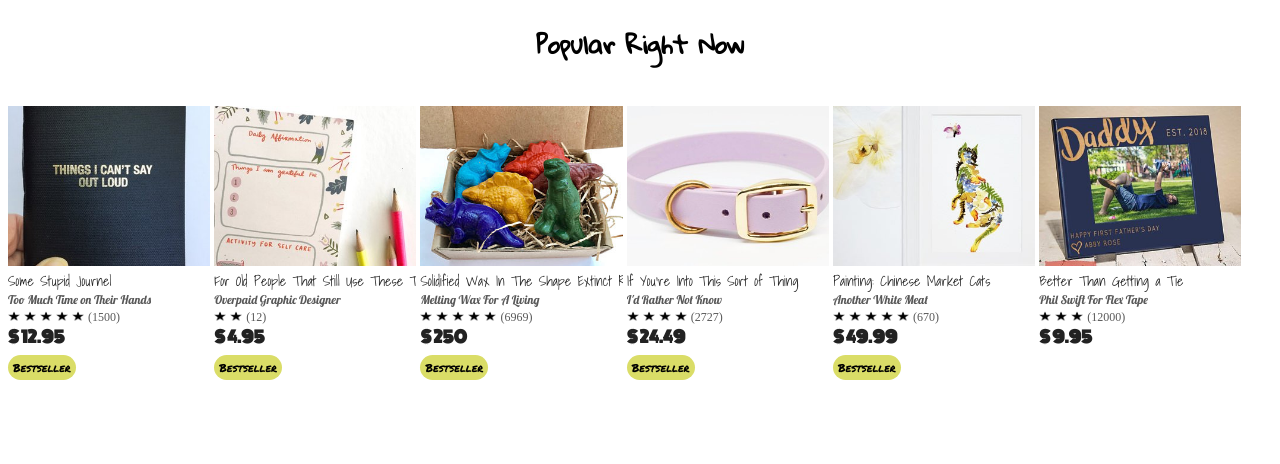
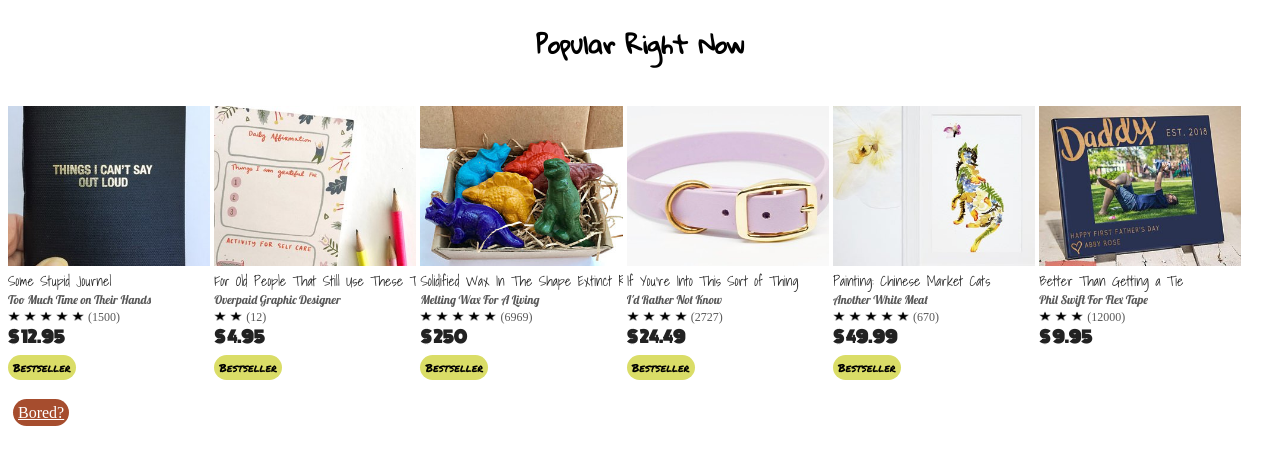
Before and after one commit to tjbecker8/Etsy-copy, a website: page client/etsy.html in a window 1280 px wide. Drawn offline with Linux system fonts and the light colour scheme.

Commit message:
added bored button

```diff
--- a/client/etsy.html
+++ b/client/etsy.html
@@ -196,6 +196,12 @@
 				</p>
 			</div>
 		</div>
+		<br><br>
+
+		<div class="circle">
+			<span><a href="https://www.boredbutton.com/">Bored?</a></span>
+
+		</div>
 
 
 
--- a/client/style.css
+++ b/client/style.css
@@ -88,4 +88,23 @@ h2 {
 .rate p {
 	display: inline-block;
 	margin: 0px;
+	/* left: 50%; */
 }
+
+.circle {
+	display: inline-block;
+	/* width: 100%; */
+	margin: 10 px;
+}
+
+.circle a {
+	color: white;
+
+}
+
+.circle span {
+	background-color: rgb(166, 77, 46);
+	padding: 5px;
+	border-radius: 40px;
+	margin: 5px
+}
```
